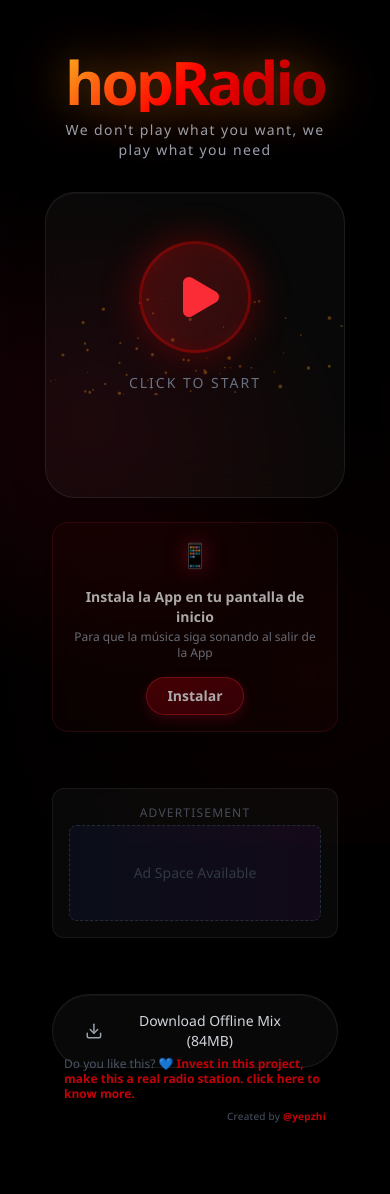
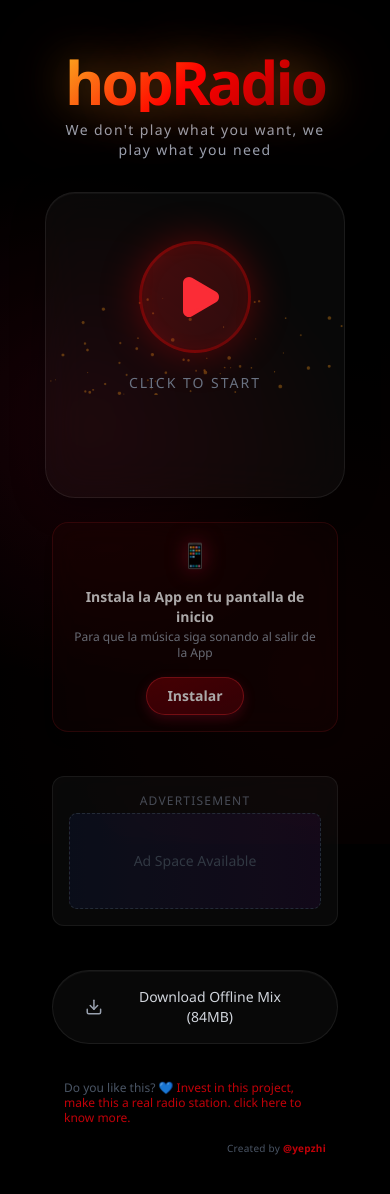
Before and after one commit to yepzhi/hopRadio, a React (Vite) app: page / in a window 390 px wide. Shown: the top 1194 px of the page. Built offline with nearby package versions, Linux system fonts and the light colour scheme.

Commit message:
feat: Refine mobile layout and implement MediaSession API for iOS background audio

```diff
--- a/src/App.jsx
+++ b/src/App.jsx
@@ -293,7 +293,7 @@
 
       {/* PWA Install Banner */}
       {showInstallBanner && (
-        <div className="w-full max-w-[550px] mb-6 bg-red-900/10 backdrop-blur-md border border-red-500/20 rounded-2xl p-4 md:px-6 md:py-4 flex flex-col md:flex-row items-center gap-4 shadow-lg animate-pulse-slow">
+        <div className="w-full max-w-[550px] mb-3 bg-red-900/10 backdrop-blur-md border border-red-500/20 rounded-2xl p-4 md:px-6 md:py-4 flex flex-col md:flex-row items-center gap-4 shadow-lg animate-pulse-slow">
           <div className="text-2xl filter drop-shadow-[0_0_10px_rgba(220,20,60,0.6)]">📱</div>
           <div className="flex-1 text-center md:text-left">
             <div className="font-bold text-sm text-white mb-0.5">Instala la App en tu pantalla de inicio</div>
@@ -309,7 +309,7 @@
       )}
 
       {/* AdSpace */}
-      <div className="w-full flex justify-center mb-6">
+      <div className="w-full flex justify-center mb-3">
         <AdSpace />
       </div>
 
@@ -317,7 +317,7 @@
       <button
         onClick={handleDownload}
         disabled={isDownloading}
-        className="glass-panel px-8 py-4 rounded-full flex items-center gap-3 text-sm font-medium hover:bg-white/5 hover:border-red-500/30 hover:text-white transition-all group relative overflow-hidden"
+        className="glass-panel px-8 py-4 rounded-full flex items-center gap-3 text-sm font-medium hover:bg-white/5 hover:border-red-500/30 hover:text-white transition-all group relative overflow-hidden mb-12"
       >
         {isDownloading ? (
           <>
@@ -333,13 +333,13 @@
       </button>
 
       {/* Footer */}
-      <div className="absolute bottom-6 w-full flex flex-col md:flex-row justify-between items-end px-8 z-20 pointer-events-none">
+      <div className="absolute bottom-4 w-full flex flex-col md:flex-row justify-between items-end px-8 z-20 pointer-events-none gap-4 md:gap-0">
         <div className="pointer-events-auto">
           <a href="https://yepzhi.com" target="_blank" rel="noreferrer" className="text-gray-600 hover:text-gray-400 transition-colors text-xs font-medium block max-w-md text-left leading-tight">
-            Do you like this? 💙 <span className="text-red-700 hover:text-red-500 font-bold transition-colors">Invest in this project, make this a real radio station. click here to know more.</span>
+            Do you like this? 💙 <span className="text-red-700 hover:text-red-500 font-normal transition-colors">Invest in this project, make this a real radio station. click here to know more.</span>
           </a>
         </div>
-        <div className="pointer-events-auto mt-2 md:mt-0">
+        <div className="pointer-events-auto">
           <div className="text-gray-600 text-[10px] tracking-wide">
             Created by <a href="https://yepzhi.com" target="_blank" rel="noreferrer" className="text-red-700 hover:text-red-500 transition-colors font-bold">@yepzhi</a>
           </div>
--- a/src/audio/RadioEngine.js
+++ b/src/audio/RadioEngine.js
@@ -125,6 +125,9 @@
             volume: this.volume,
             preload: true,
             onplay: () => {
+                // Update Media Session (iOS Lock Screen)
+                this._updateMediaSession(track);
+
                 // Notify UI: Playing started
                 if (this.onPlay) this.onPlay();
 
@@ -276,6 +279,34 @@
         }
         return null;
     }
+    _updateMediaSession(track) {
+        if ('mediaSession' in navigator) {
+            navigator.mediaSession.metadata = new MediaMetadata({
+                title: track.title,
+                artist: track.artist,
+                album: 'hopRadio Live',
+                artwork: [
+                    { src: 'https://yepzhi.com/assets/hopradio-icon-512.png', sizes: '512x512', type: 'image/png' },
+                    { src: 'https://yepzhi.com/assets/hopradio-icon-192.png', sizes: '192x192', type: 'image/png' }
+                ]
+            });
+
+            navigator.mediaSession.setActionHandler('play', () => {
+                this.play();
+                if (this.onPlay) this.onPlay(); // Sync UI
+            });
+            navigator.mediaSession.setActionHandler('pause', () => {
+                this.pause();
+                if (this.onLoadStart) this.onLoadStart(); // Sync UI (Reuse loading state as catch-all or just pause ui)
+                // Actually play/pause syncs via isPlaying state in App.jsx usually, but we need to ensure the App knows.
+                // Since App.jsx doesn't subscribe to onPause, we might need to add it or just rely on react state toggle if user clicks button.
+                // But for lockscreen control, we need to handle it.
+                // ideally dispatch an event.
+            });
+            navigator.mediaSession.setActionHandler('previoustrack', null); // Disable previous
+            navigator.mediaSession.setActionHandler('nexttrack', () => this.next());
+        }
+    }
 }
 
 export const radio = new RadioEngine();
```
